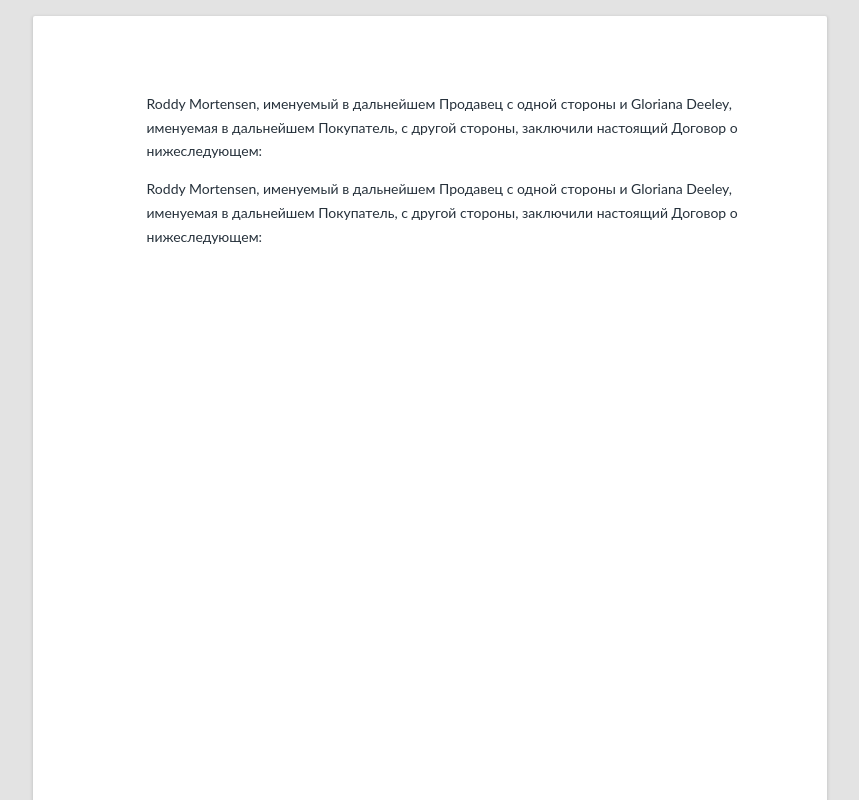
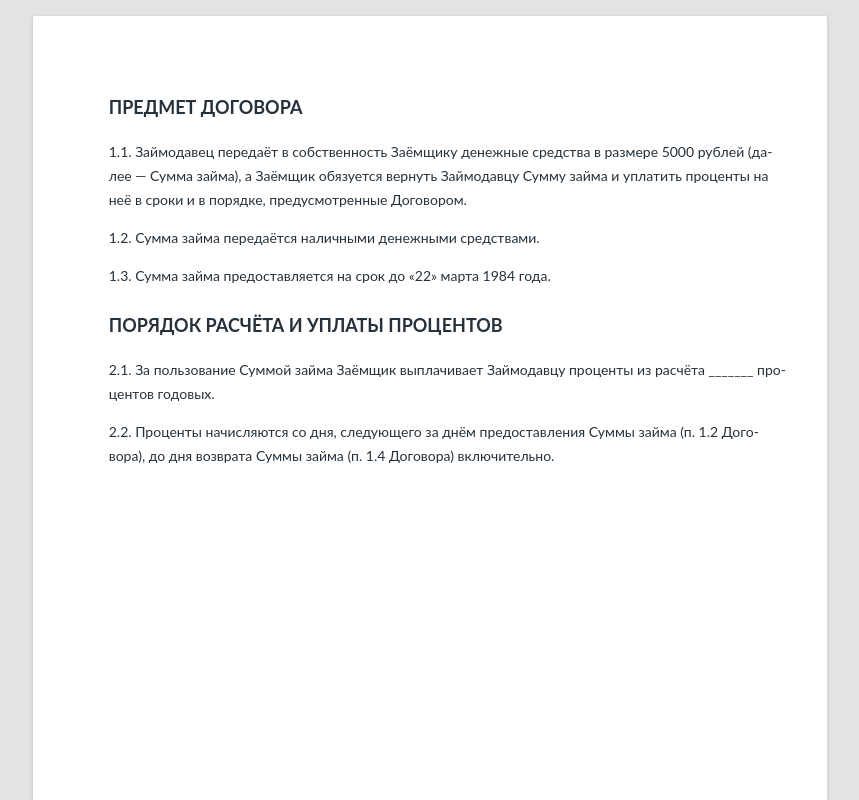
Before and after one commit to OsipovIgor/pager, a website built with Parcel: page index.html in a window 1280 px wide. Shown: the top 800 px of the page, without its empty margins (210-1069 px from the left). Built offline with nearby package versions, Linux system fonts and the light colour scheme; files whose address does not match are found by name.

Commit message:
create page

```diff
--- a/css/style.css
+++ b/css/style.css
@@ -32,15 +32,35 @@ body {
   color: #26313b;
   border-radius: 2px;
 
-  padding: 20mm 10mm 20mm 30mm;
+  padding: 20mm 10mm 20mm 20mm;
+}
+
+.paragraph {
+  -webkit-hyphens: auto;
+  -moz-hyphens: auto;
+  -ms-hyphens: auto;
+  hyphens: auto;
 }
 
 .paragraph:not(:first-of-type) {
   margin-top: 1em;
 }
 
-.paragraph::selection {
+.paragraph::selection,
+.header::selection {
   background: #bbdeed;
+}
+
+.header {
+  font-size: 18px;
+  font-weight: 700;
+
+  margin-bottom: 1em;
+  text-transform: uppercase;
+}
+
+.header:not(:first-of-type) {
+  margin-top: 1.2em;
 }
 
 .a4 {
--- a/index.html
+++ b/index.html
@@ -8,9 +8,8 @@
   </head>
 
   <body>
-    <div id="app">
-      <div class="centered">
-        <div class="document">
+    <div id="app" class="centered">
+      <!-- <div class="document">
         <div class="page a4">
           <p class="paragraph">
             Roddy Mortensen, именуемый в дальнейшем Продавец с одной стороны и
@@ -30,8 +29,7 @@
             стороны, заключили настоящий Договор о нижеследующем:
           </p>
         </div>
-        </div>
-      </div>
+      </div> -->
     </div>
 
     <script src="src/index.ts"></script>
--- /dev/null
+++ b/src/document.json
@@ -0,0 +1,46 @@
+{
+  "type": "document",
+  "props": {
+    "title": "metaDOC description",
+    "author": "Dan Brown",
+    "version": "3.43",
+    "hash": "25b886356ee66309c98012eb9da0fd3ec03601d45cbb1314bff945",
+    "lang": "ru"
+  },
+  "children": [
+    {
+      "type": "header",
+      "content": "Предмет договора",
+      "props": {
+        "level": "H1"
+      }
+    },
+    {
+      "type": "paragraph",
+      "content": "1.1. Займодавец передаёт в собственность Заёмщику денежные средства в размере 5000 рублей (далее — Сумма займа), а Заёмщик обязуется вернуть Займодавцу Сумму займа и уплатить проценты на неё в сроки и в порядке, предусмотренные Договором."
+    },
+    {
+      "type": "paragraph",
+      "content": "1.2. Сумма займа передаётся наличными денежными средствами."
+    },
+    {
+      "type": "paragraph",
+      "content": "1.3. Сумма займа предоставляется на срок до «22» марта 1984 года."
+    },
+    {
+      "type": "header",
+      "content": "Порядок расчёта и уплаты процентов",
+      "props": {
+        "level": "H1"
+      }
+    },
+    {
+      "type": "paragraph",
+      "content": "2.1. За пользование Суммой займа Заёмщик выплачивает Займодавцу проценты из расчёта _______ процентов годовых."
+    },
+    {
+      "type": "paragraph",
+      "content": "2.2. Проценты начисляются со дня, следующего за днём предоставления Суммы займа (п. 1.2 Договора), до дня возврата Суммы займа (п. 1.4 Договора) включительно."
+    }
+  ]
+}
--- a/src/index.ts
+++ b/src/index.ts
@@ -1,19 +1,91 @@
-// Наиболее подходящим форматом бумаги является формат А4
-// (ширина - 210, высота - 297 мм)
+import contract from './document.json';
 
-// левое - 30 мм,
-// правое - 10 мм,
-// верхнее - 20 мм,
-// нижнее - 20 мм.
+enum PageType {
+  A3 = 'a3',
+  A4 = 'a4',
+  A5 = 'a5'
+}
 
-// Для одинакового отображения документов на разных платформах и соответствия их стандартам,
-// рекомендуется придерживаться некоторых правил оформления. Документы набираются (распечатываются)
-// на листах формата А4 (редко – на листах формата А5). Шрифт – Times New Roman (входит в состав поставки
-//  любой версии Windows, на других платформах имеет «близнецов» – Serif, Times, является шрифтом с засечками (серифами) , пропорциональный) .
-//  Размер шрифта – 14 пунктов (для рефератов может использоваться шрифт размера 12, для документов с форматом листа А5 используется размер шрифта – 10).
-// Межстрочный интервал – полуторный (для рефератов – одинарный, для диссертаций – двойной) . Отступ первой строки («красную строку» ) установите в 1 см (для формата A5 – 0,75 см) .
-//  Выравнивание – по ширине. Для презентабельного вида документов желательно установить отступы от края листа – со всех сторон – 2 см, слева можно устанавливать отступ до 2,5 см (для возможности подшивки) .
-//  Довольно большой отступ иногда делают, если документы сшиваются в брошюру, при сгибе внутренние листы выступают дальше наружных,
-// и их необходимо обрезать типографским ножом («гильотиной») . Довольно большой размер шрифта и межстрочного интервала (как и высокие требования к качеству печати)
-// для научных документов обусловлены тем, что многие из них подлежат микрофильмированию. Кроме того, большой отступ обусловлен тем,
-// что многие печатающие устройства имеют зону с краю листа, на которой они печатать не могут, особенно это характерно для матричных и струйных принтеров
+enum NodeType {
+  document = 'document',
+  header = 'header',
+  paragraph = 'paragraph'
+}
+
+type HeaderLevel = 'H1' | 'H2' | 'H3' | 'H4' | 'H5' | 'H6';
+
+type Props = {};
+type HeaderProps = Props & { level: HeaderLevel };
+type ParagraphProps = Props & { className: string };
+
+type DocumentProps = {
+  title: string;
+  author: string;
+  version: string;
+  hash: string;
+  lang: string;
+};
+
+const app = document.getElementById('app');
+if (app !== null) {
+  // document -> page -> ...
+  const doc = createDocument(contract.props);
+  const page = createPage(PageType.A4);
+
+  contract.children.forEach((child: any) => {
+    switch (child.type) {
+      case NodeType.header:
+        page.appendChild(createHeader(child.props, child.content));
+        break;
+      case NodeType.paragraph:
+        page.appendChild(createParagraph(child.props, child.content));
+        break;
+    }
+  });
+
+  doc.appendChild(page);
+  app.appendChild(doc);
+}
+
+function createDocument(props: DocumentProps) {
+  const doc = document.createElement('div');
+  doc.classList.add('document');
+
+  if (props.lang) doc.setAttribute('lang', props.lang);
+
+  return doc;
+}
+
+function createPage(type: PageType) {
+  const page = document.createElement('div');
+  page.classList.add('page');
+  page.classList.add(type);
+
+  return page;
+}
+
+function createHeader(props: HeaderProps, content: string) {
+  if (!props.level) {
+    throw new Error('Header must be a level.');
+  }
+
+  const el = document.createElement(props.level);
+  el.classList.add('header');
+  el.textContent = content;
+
+  return el;
+}
+
+function createParagraph(props: ParagraphProps, content: string) {
+  const el = document.createElement('p');
+  el.classList.add('paragraph');
+  el.textContent = content;
+
+  return el;
+}
+
+function validateDocument(contract: any) {
+  // должен иметь поле type = document и children
+  if (!contract) return false;
+  if (contract.type !== NodeType.document) return false;
+}
```
Also changed, not shown: 1 other file. Lines whose indentation alone changed are shown as unchanged.
